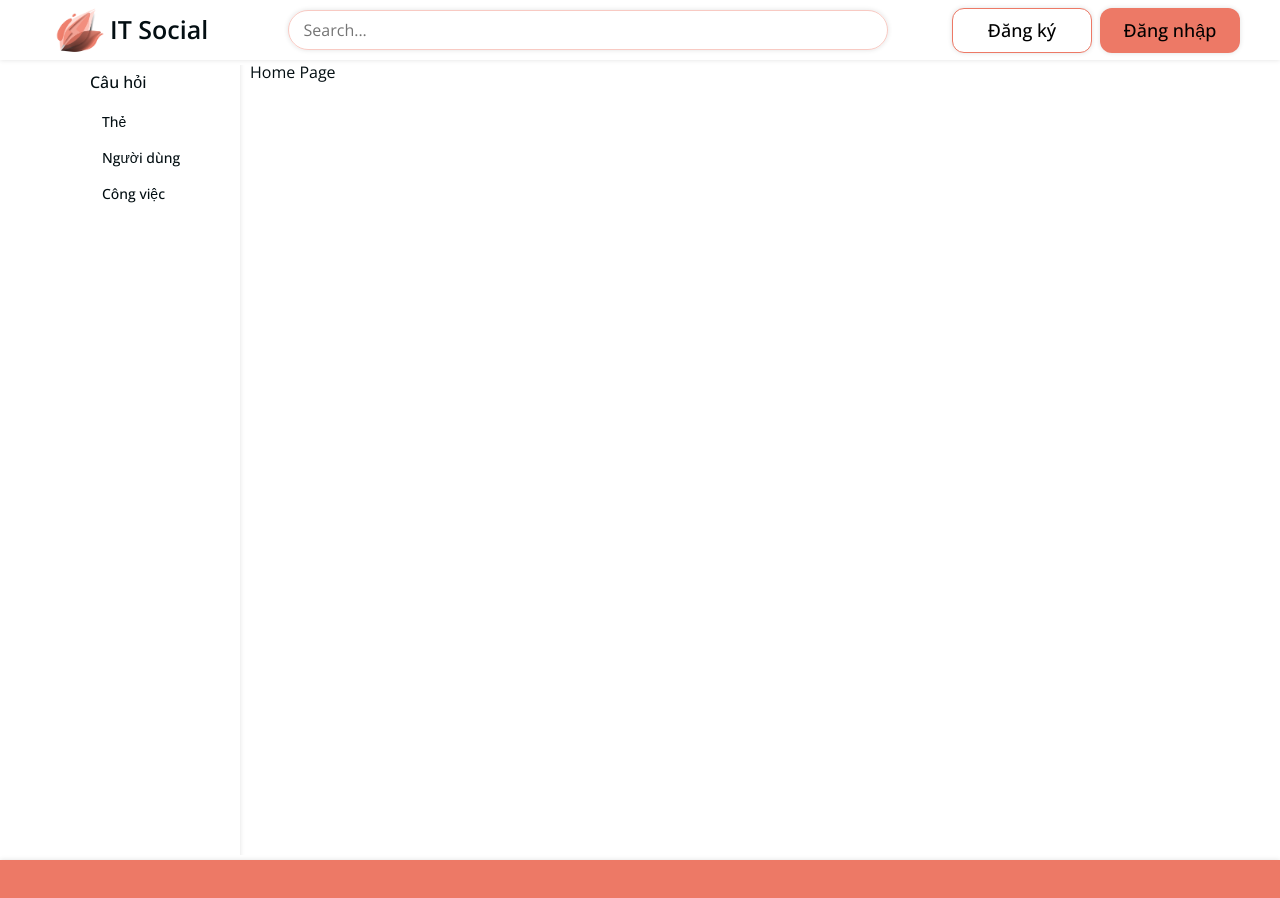
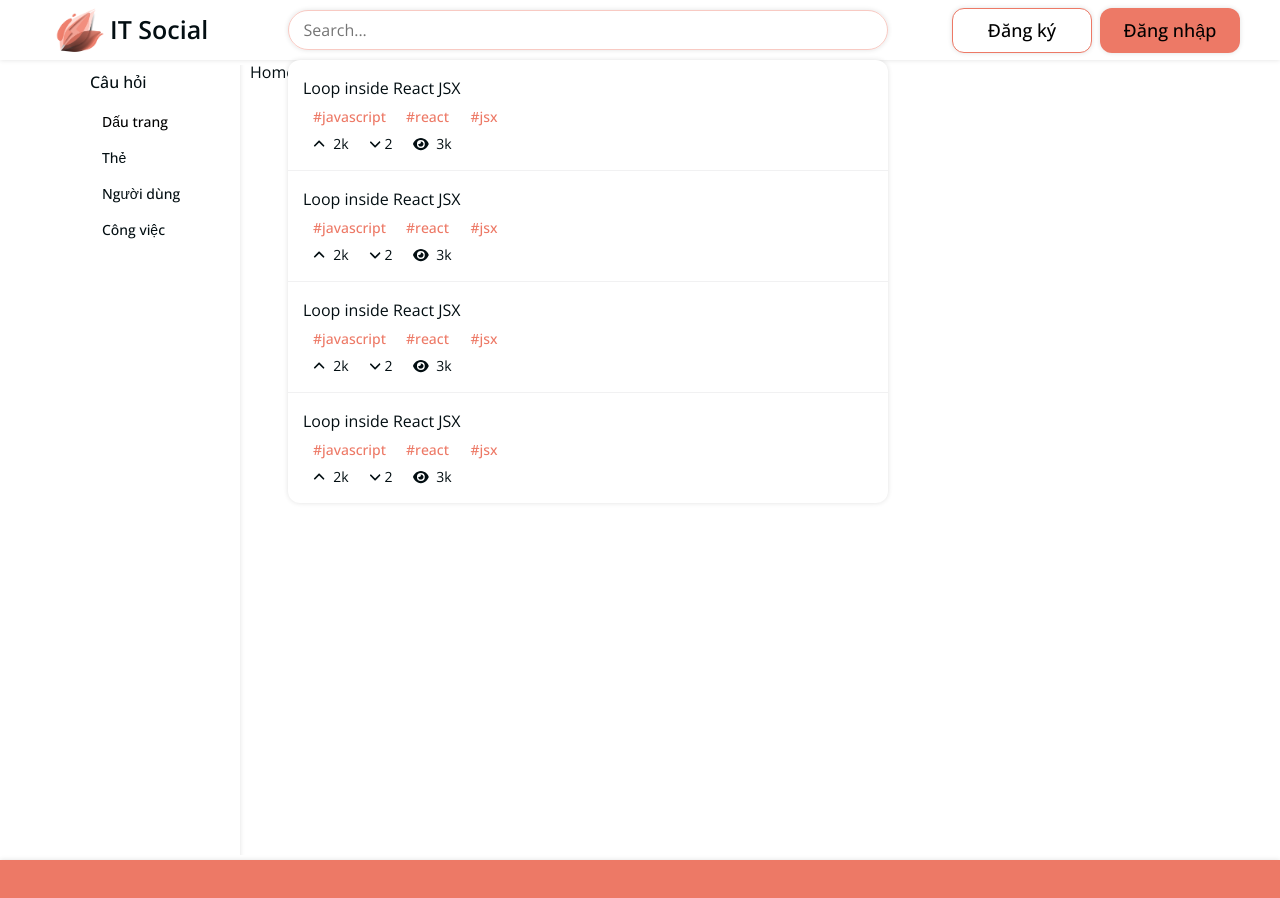
Before and after one commit to syurodev/ITS, a React (Create React App) app in the folder sit/: page / in a window 1280 px wide. Shown: the top 898 px of the page. Built offline with nearby package versions, Linux system fonts and the light colour scheme; what lord-icon-element would draw is missing.

Commit message:
search result (fe)

```diff
--- a/sit/package.json
+++ b/sit/package.json
@@ -3,6 +3,9 @@
   "version": "0.1.0",
   "private": true,
   "dependencies": {
+    "@fortawesome/fontawesome-svg-core": "^6.3.0",
+    "@fortawesome/free-solid-svg-icons": "^6.3.0",
+    "@fortawesome/react-fontawesome": "^0.2.0",
     "@testing-library/jest-dom": "^5.16.5",
     "@testing-library/react": "^13.4.0",
     "@testing-library/user-event": "^13.5.0",
--- a/sit/src/components/Button/Button.module.scss
+++ b/sit/src/components/Button/Button.module.scss
@@ -77,9 +77,14 @@
   border: none;
   box-shadow: none;
   font-size: 1.6rem;
+  min-width: 50px;
 
   &:hover {
     text-decoration: underline;
+  }
+
+  + .text {
+    margin-left: 0;
   }
 }
 
@@ -102,7 +107,7 @@
 
 //Button Sizes
 .small {
-  min-width: 100px;
+  // min-width: 100px;
   font-size: 1.4rem;
   padding: 6px 10px;
 
--- a/sit/src/components/Button/index.js
+++ b/sit/src/components/Button/index.js
@@ -18,15 +18,14 @@ function Button({
   end = false,
   smallLeft = false,
   ntd = false,
+  className,
   leftIcon,
   rightIcon,
   children,
   onClick,
-  ...passProps
 }) {
   let Component = "button";
   const props = {
-    ...passProps,
     onClick,
   };
   const classes = cx("wrapper", {
@@ -40,6 +39,7 @@ function Button({
     small,
     smallLeft,
     large,
+    className,
     disable,
   });
 
@@ -58,7 +58,7 @@ function Button({
   return (
     <Component className={classes} {...props}>
       {leftIcon && <span className={cx("icon")}>{leftIcon}</span>}
-      <samp className={cx("title")}>{children}</samp>
+      <samp className={cx("title", className)}>{children}</samp>
       {rightIcon && <span className={cx("icon")}>{rightIcon}</span>}
     </Component>
   );
--- a/sit/src/components/GlobalStyles/GlobalStyles.scss
+++ b/sit/src/components/GlobalStyles/GlobalStyles.scss
@@ -17,6 +17,7 @@
   --box-shadow-color-hover: rgb(0 0 0 / 12%) 0px 0px 15px;
 
   --page-fwidth: 1200px;
+  --search-width: 600px;
 
   --text-color-black: #030e12;
 }
--- a/sit/src/components/Popper/Popper.module.scss
+++ b/sit/src/components/Popper/Popper.module.scss
@@ -0,0 +1,7 @@
+.wrapper {
+  width: 100%;
+  background-color: var(--white);
+  border-radius: 12px;
+  box-shadow: var(--box-shadow-color);
+  overflow: hidden;
+}
--- /dev/null
+++ b/sit/src/components/SearchQuestionItem/SearchQuestionItem.module.scss
@@ -0,0 +1,53 @@
+.wrapper {
+  width: 100%;
+  cursor: pointer;
+  transition: all 0.1s linear;
+  padding: 16px 15px;
+
+  &:first-child {
+    border-top-left-radius: 12px;
+    border-top-right-radius: 12px;
+  }
+  &:last-child {
+    border-bottom-left-radius: 12px;
+    border-bottom-right-radius: 12px;
+  }
+
+  + .wrapper {
+    border-top: 1px solid var(--light-gray);
+  }
+
+  &:hover {
+    box-shadow: var(--box-shadow-color);
+    background-color: var(--light-gray);
+  }
+}
+
+.tags {
+  font-size: 1.4rem;
+}
+
+.tag {
+  color: var(--primary-color) !important;
+}
+
+.info {
+  display: flex;
+
+}
+
+.info-item {
+  font-size: 1.4rem;
+
+  &:first-child {
+    padding-left: 10px;
+  }
+
+  & span {
+    margin-left: 8px;
+  }
+}
+
+.info-item + .info-item {
+  margin-left: 20px;
+}
--- /dev/null
+++ b/sit/src/components/SearchQuestionItem/index.js
@@ -0,0 +1,46 @@
+import classNames from "classnames/bind";
+import { FontAwesomeIcon } from "@fortawesome/react-fontawesome";
+import {
+  faAngleDown,
+  faAngleUp,
+  faEye,
+} from "@fortawesome/free-solid-svg-icons";
+
+import style from "./SearchQuestionItem.module.scss";
+import Button from "../Button";
+
+const cx = classNames.bind(style);
+
+function SearchQuestionItem() {
+  return (
+    <div className={cx("wrapper")}>
+      <h2 className={cx("title")}>Loop inside React JSX</h2>
+      <div className={cx("tags")}>
+        <Button text small className={cx("tag")}>
+          #javascript
+        </Button>
+        <Button text small className={cx("tag")}>
+          #react
+        </Button>
+        <Button text small className={cx("tag")}>
+          #jsx
+        </Button>
+      </div>
+      <div className={cx("info")}>
+        <div className={cx("info-item")}>
+          <FontAwesomeIcon icon={faAngleUp} />
+          <span>2k</span>
+        </div>
+        <div className={cx("info-item")}>
+          <FontAwesomeIcon icon={faAngleDown} /> <samp>2</samp>
+        </div>
+        <div className={cx("info-item")}>
+          <FontAwesomeIcon icon={faEye} />
+          <span>3k</span>
+        </div>
+      </div>
+    </div>
+  );
+}
+
+export default SearchQuestionItem;
--- a/sit/src/components/layouts/DefaultLayout/DefaultLayout.module.scss
+++ b/sit/src/components/layouts/DefaultLayout/DefaultLayout.module.scss
@@ -1,8 +1,5 @@
-.container {
+.wrapper {
   margin: 0 auto;
-}
-
-.container {
   width: var(--page-fwidth);
   display: flex;
 }
--- a/sit/src/components/layouts/DefaultLayout/Sidebar/index.js
+++ b/sit/src/components/layouts/DefaultLayout/Sidebar/index.js
@@ -14,14 +14,31 @@ function Sidebar() {
         start
         leftIcon={
           <lord-icon
-            src="https://cdn.lordicon.com/gqzfzudq.json"
+            src="https://cdn.lordicon.com/isugonwi.json"
             trigger="hover"
-            colors="primary:#ed7966,secondary:#030e12"
+            colors="primary:#030e12"
             style={{ width: "250px", height: "250px" }}
           ></lord-icon>
         }
       >
         Câu hỏi
+      </Button>
+
+      <Button
+        text
+        start
+        small
+        smallLeft
+        leftIcon={
+          <lord-icon
+            src="https://cdn.lordicon.com/gigfpovs.json"
+            trigger="hover"
+            colors="primary:#030e12"
+            style={{ width: "250px", height: "250px" }}
+          ></lord-icon>
+        }
+      >
+        Dấu trang
       </Button>
 
       <Button
--- a/sit/src/components/layouts/DefaultLayout/index.js
+++ b/sit/src/components/layouts/DefaultLayout/index.js
@@ -12,10 +12,8 @@ function DefaultLayout({ children }) {
     <div>
       <Header />
       <div className={cx("wrapper")}>
-        <div className={cx("container")}>
-          <Sidebar />
-          <div className={cx("content")}>{children}</div>
-        </div>
+        <Sidebar />
+        <div className={cx("content")}>{children}</div>
       </div>
       <Footer />
     </div>
--- a/sit/src/components/layouts/components/Header/Header.module.scss
+++ b/sit/src/components/layouts/components/Header/Header.module.scss
@@ -32,7 +32,7 @@
 .search-box {
   display: flex;
   align-items: center;
-  width: 600px;
+  width: var(--search-width);
   height: 40px;
   border-radius: 999px;
   padding: 10px 15px;
@@ -65,6 +65,10 @@
   cursor: pointer;
 }
 
+.search-result {
+  width: var(--search-width);
+}
+
 //right
 .actions {
   display: flex;
--- a/sit/src/components/layouts/components/Header/index.js
+++ b/sit/src/components/layouts/components/Header/index.js
@@ -1,9 +1,13 @@
 import { useState, useEffect, useRef } from "react";
 import classNames from "classnames/bind";
-import style from "./Header.module.scss";
 import lottie from "lottie-web";
 import { defineElement } from "lord-icon-element";
+import TippyHeadless from "@tippyjs/react/headless";
+
+import style from "./Header.module.scss";
 import Button from "~/components/Button";
+import { Wrapper as PopperWrapper } from "~/components/Popper";
+import SearchQuestionItem from "~/components/SearchQuestionItem";
 
 import images from "~/assets/images";
 
@@ -57,6 +61,20 @@ function Header() {
         </Button>
 
         {/* Search Box */}
+        <TippyHeadless
+          visible
+          interactive
+          render={(attrs) => (
+            <div className={cx("search-result")} tabIndex="-1" {...attrs}>
+              <PopperWrapper>
+                <SearchQuestionItem />
+                <SearchQuestionItem />
+                <SearchQuestionItem />
+                <SearchQuestionItem />
+              </PopperWrapper>
+            </div>
+          )}
+        >
           <div className={cx("search-box")}>
             <input
               className={cx("search-input")}
@@ -66,6 +84,7 @@ function Header() {
             />
             <button ref={searchIcon} className={cx("search-button")}></button>
           </div>
+        </TippyHeadless>
 
         <div className={cx("actions")}>
           <Button outline>Đăng ký</Button>
```
Also changed, not shown: 1 other file (tests, documents, lock files or other folders). Lines whose indentation alone changed are shown as unchanged.
